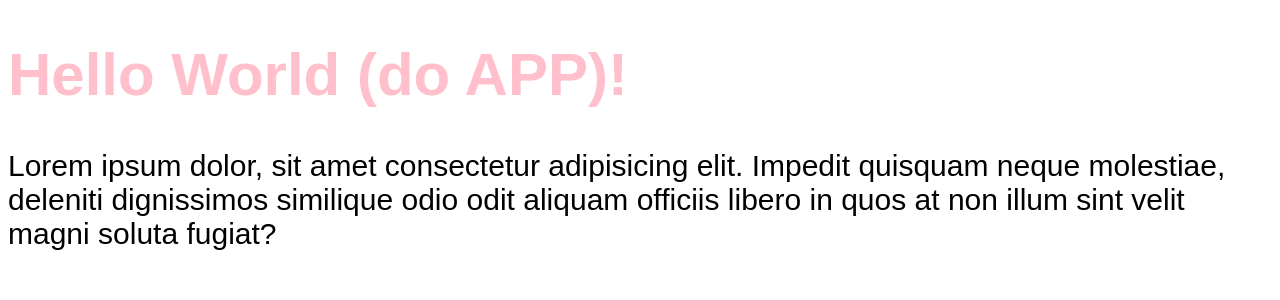
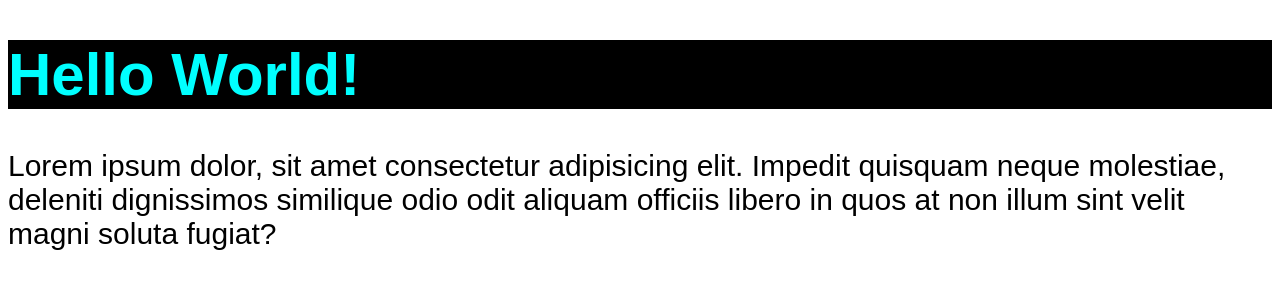
Before and after one commit to williamandradesantana/react-next-nest-luiz-otavio-miranda, a React (Vite) app in the folder chronos-pomodoro/: page / in a window 1280 px wide. Shown: the top 300 px of the page. Built offline with nearby package versions, Linux system fonts and the light colour scheme.

Commit message:
Importando e usando arquivos de CSS Modules com escopo de componente

```diff
--- a/chronos-pomodoro/src/App.tsx
+++ b/chronos-pomodoro/src/App.tsx
@@ -1,3 +1,5 @@
+import { Heading } from "./components/Heading/Heading";
+
 import "./styles/theme.css";
 import "./styles/global.css";
 
@@ -6,7 +8,7 @@ export function App() {
 
   return (
     <>
-      <h1>Hello World (do APP)!</h1>
+      <Heading />
       <p>
         Lorem ipsum dolor, sit amet consectetur adipisicing elit. Impedit
         quisquam neque molestiae, deleniti dignissimos similique odio odit
--- /dev/null
+++ b/chronos-pomodoro/src/components/Heading/Heading.tsx
@@ -0,0 +1,6 @@
+import styles from "./styles.module.css";
+
+export function Heading() {
+  console.log(styles);
+  return <h1 className={`${styles.heading} ${styles.cyan}`}>Hello World!</h1>;
+}
--- /dev/null
+++ b/chronos-pomodoro/src/components/Heading/styles.module.css
@@ -0,0 +1,7 @@
+.heading {
+  background-color: black;
+}
+
+.cyan {
+  color: cyan;
+}
```
